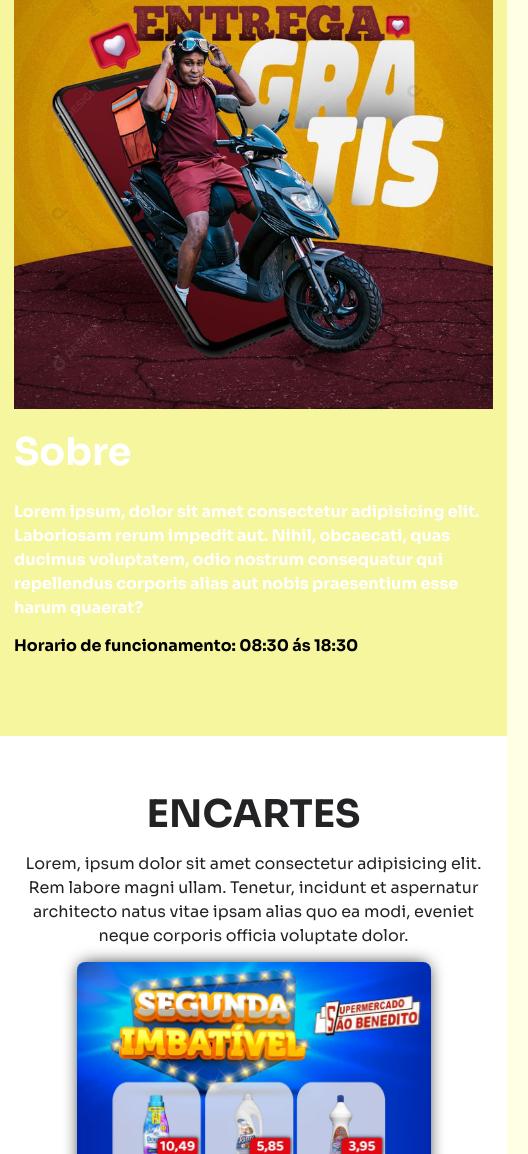
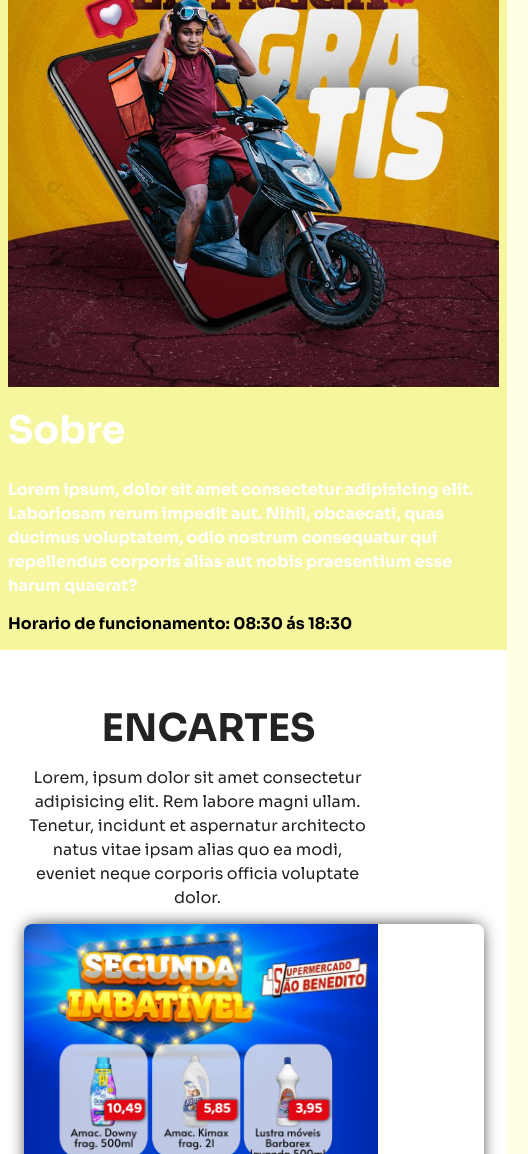
Before and after one commit to pedrogrocha33/landingpage-ssb, a plain HTML site: page index.html in a window 390 px wide. Shown: the part 846-2000 px from the top of the page, 528 px wide, since content can reach past the window. Drawn offline with nearby package versions, Linux system fonts and the light colour scheme.

Commit message:
atualizacao 4.0

```diff
--- a/partials/_layout.scss
+++ b/partials/_layout.scss
@@ -39,6 +39,7 @@
         line-height: 150%;
         max-width: 940px;
         font-size: 46px;
+        color: #fff;
     }
 
     p {
@@ -116,14 +117,14 @@
     align-items: center;
     justify-content: center;
     gap: 14px;
-    padding: 34px 14px 64px 14px;
+    margin: 0;
+
 
     img {
-        max-width: 520px;
+        max-width: max-content;
+    }
 
 
-
-    }
 }
 
 .about-content div {
@@ -236,6 +237,26 @@
     }
 }
 
+@media screen and (max-width: 480px) {
+    .segunda {
+        img {
+            margin-right: 460px;
+        }
+    }
+
+    .services {
+        .services-content {
+            h2 {
+                margin-right: 90px;
+            }
+
+            p {
+                margin-right: 112px;
+            }
+        }
+    }
+}
+
 
 .footer {
     display: flex;
```
Also changed, not shown: style.css, 1 other file.
